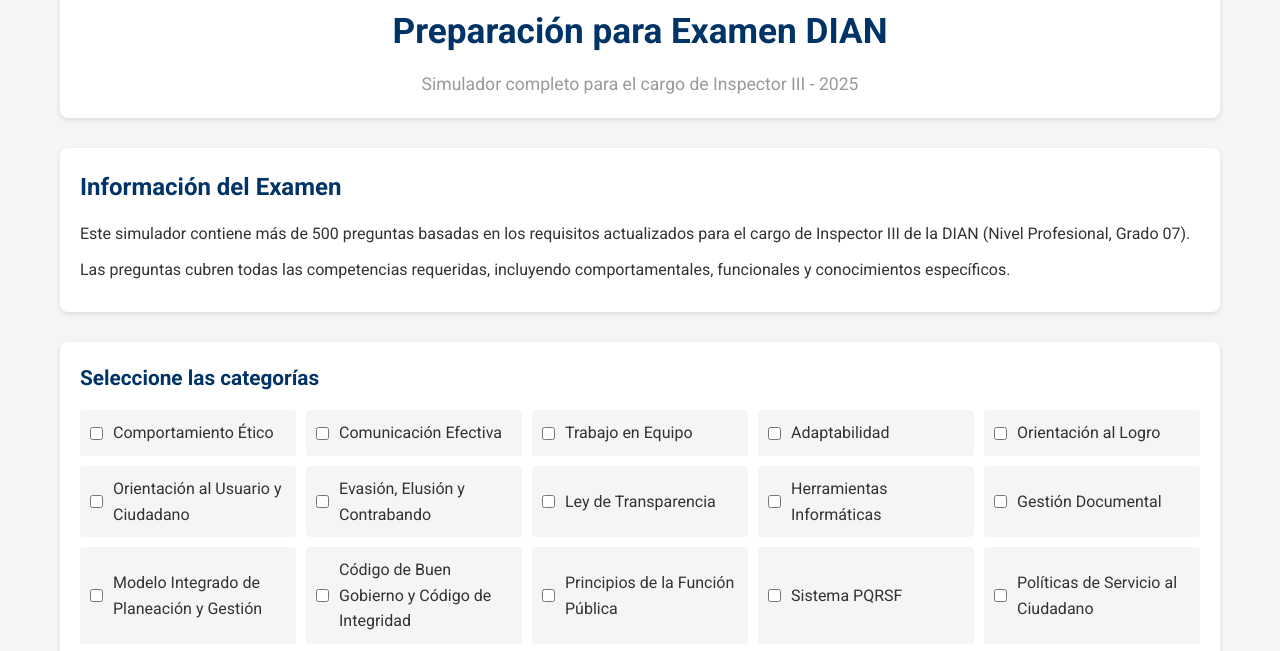
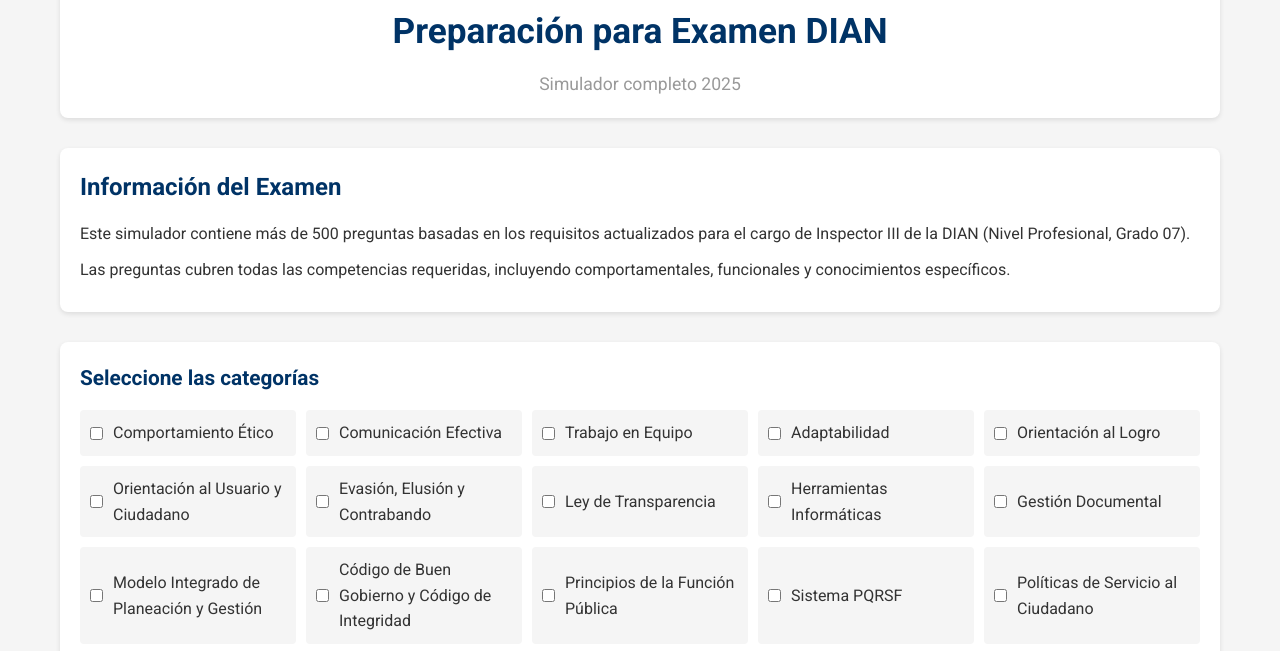
Before and after one commit to dfeo/dian-pruebas-simo, a plain HTML site: page index.html in a window 1280 px wide. Shown: the part 145-796 px from the top of the page. Drawn offline with Linux system fonts and the light colour scheme.

Commit message:
Initial commit

```diff
--- a/index.html
+++ b/index.html
@@ -13,7 +13,7 @@
         <header>
             <img src="img/dian-logo.svg" alt="Logo DIAN" class="logo">
             <h1>Preparación para Examen DIAN</h1>
-            <p>Simulador completo para el cargo de Inspector III - 2025</p>
+            <p>Simulador completo  2025</p>
         </header>
 
         <div class="app-info">
```
